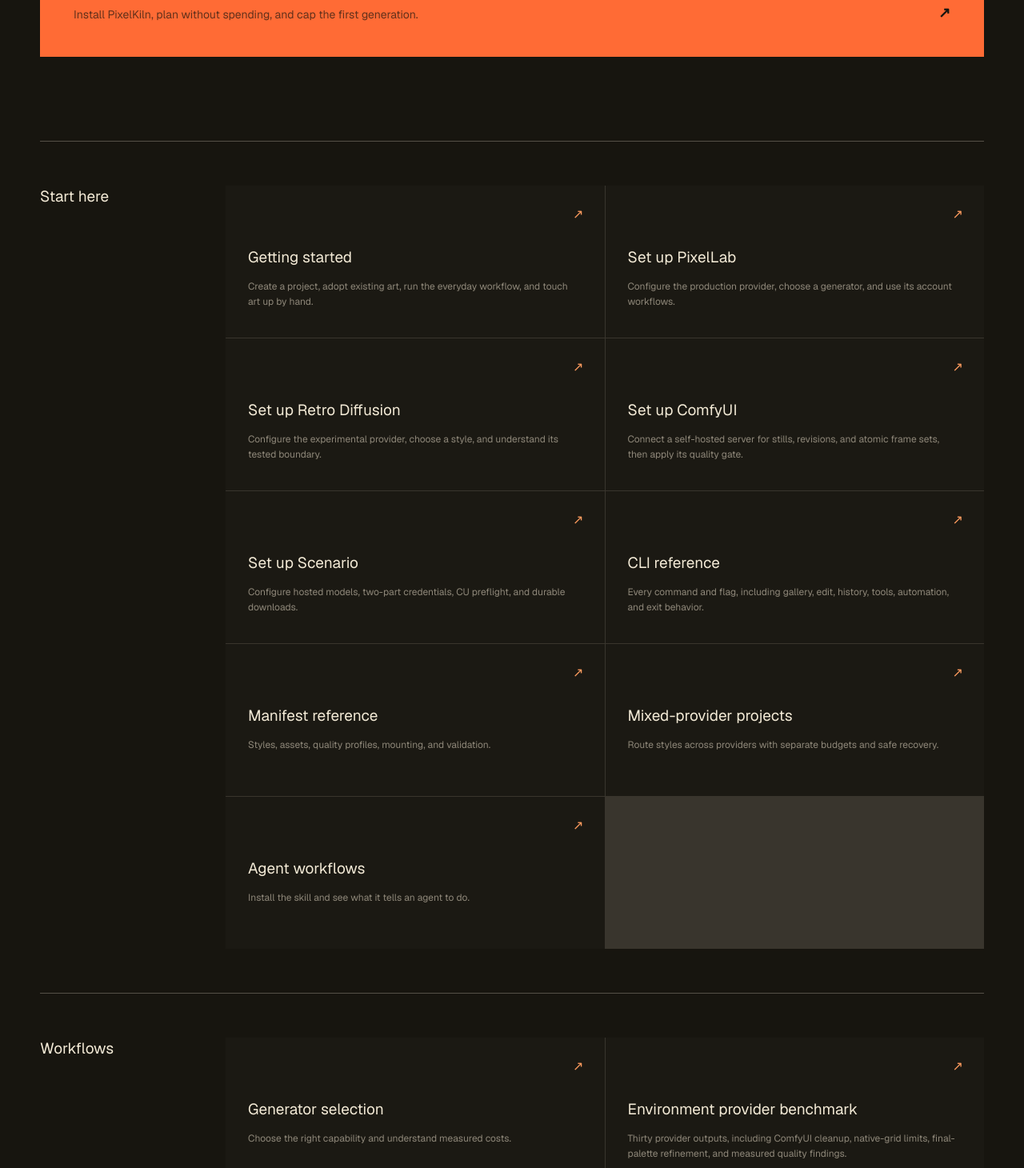
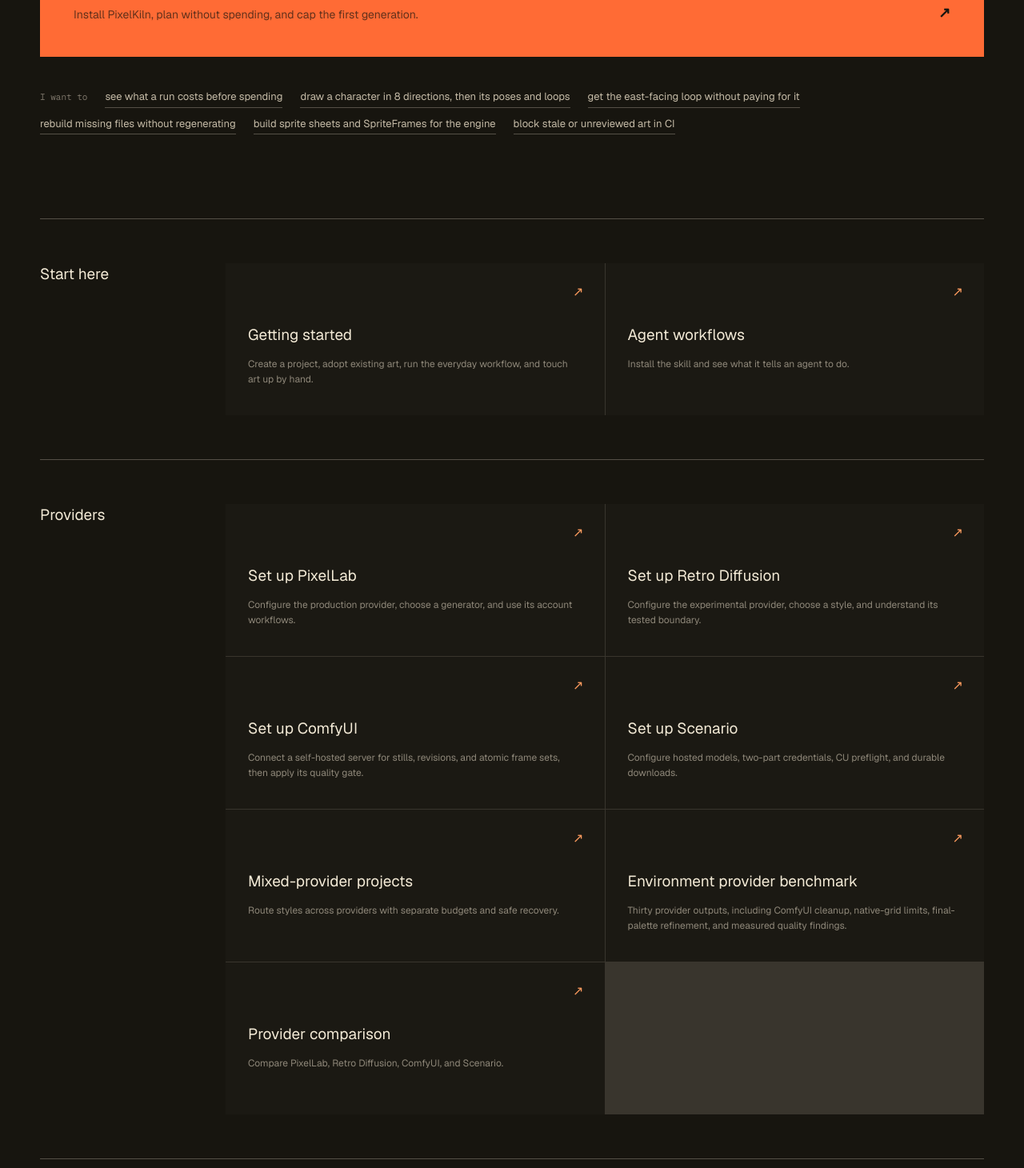
Before and after one commit to gfargo/pixelkiln, a Next.js app in the folder website/: page /docs in a window 1280 px wide. Shown: the part 710-2170 px from the top of the page at 80% size. Built offline with nearby package versions, Linux system fonts and the light colour scheme; no server answers.

Commit message:
docs: split the manifest reference and regroup the site (#150)

```diff
--- a/website/app/docs/page.tsx
+++ b/website/app/docs/page.tsx
@@ -50,6 +50,20 @@
           <strong aria-hidden="true">↗</strong>
         </TrackedLink>
 
+        <nav className="docs-quick" aria-label="Common tasks">
+          <span>I want to</span>
+          {[
+            ["docs_quick_plan", "/docs/getting-started#everyday-workflow", "see what a run costs before spending"],
+            ["docs_quick_character", "/docs/characters", "draw a character in 8 directions, then its poses and loops"],
+            ["docs_quick_mirror", "/docs/characters#mirrors", "get the east-facing loop without paying for it"],
+            ["docs_quick_restore", "/docs/recovery#restore-missing-output", "rebuild missing files without regenerating"],
+            ["docs_quick_pack", "/docs/artifacts#pack", "build sprite sheets and SpriteFrames for the engine"],
+            ["docs_quick_ci", "/docs/quality#plan-gate", "block stale or unreviewed art in CI"],
+          ].map(([id, href, label]) => (
+            <TrackedLink key={id} id={id} section="docs_index" href={href}>{label}</TrackedLink>
+          ))}
+        </nav>
+
         <div className="docs-groups">
           {docGroups.map((group) => (
             <section className="docs-group" key={group}>
--- a/website/app/globals.css
+++ b/website/app/globals.css
@@ -836,6 +836,17 @@
 .docs-index-hero { max-width: 760px; }
 .docs-index-hero h1 { margin: 0; font-size: clamp(54px, 7vw, 90px); line-height: 0.95; letter-spacing: -0.065em; }
 .docs-index-hero > p:last-child { max-width: 630px; margin: 30px 0 0; color: var(--cream-muted); font-size: 17px; line-height: 1.7; }
+.docs-quick {
+  display: flex;
+  flex-wrap: wrap;
+  align-items: baseline;
+  gap: 10px 22px;
+  margin-top: 40px;
+  font-size: 13px;
+}
+.docs-quick > span { color: #7a7367; font-family: var(--font-geist-mono), monospace; font-size: 11px; }
+.docs-quick a { color: var(--cream-muted); border-bottom: 1px solid var(--line-strong); padding-bottom: 3px; transition: color 160ms ease, border-color 160ms ease; }
+.docs-quick a:hover { color: var(--ember-light); border-color: var(--ember-light); }
 .docs-featured {
   min-height: 250px;
   display: grid;
--- a/website/app/lib/docs.ts
+++ b/website/app/lib/docs.ts
@@ -3,7 +3,7 @@
 import { readFile } from "node:fs/promises";
 import path from "node:path";
 
-export type DocGroup = "Start here" | "Workflows" | "Internals" | "Policies";
+export type DocGroup = "Start here" | "Providers" | "Guides" | "Reference" | "Policies";
 
 export type DocEntry = {
   slug: string;
@@ -26,49 +26,49 @@
     title: "Set up PixelLab",
     description: "Configure the production provider, choose a generator, and use its account workflows.",
     file: "docs/PIXELLAB.md",
-    group: "Start here",
+    group: "Providers",
   },
   {
     slug: "retro-diffusion",
     title: "Set up Retro Diffusion",
     description: "Configure the experimental provider, choose a style, and understand its tested boundary.",
     file: "docs/RETRO_DIFFUSION.md",
-    group: "Start here",
+    group: "Providers",
   },
   {
     slug: "comfyui",
     title: "Set up ComfyUI",
     description: "Connect a self-hosted server for stills, revisions, and atomic frame sets, then apply its quality gate.",
     file: "docs/COMFYUI.md",
-    group: "Start here",
+    group: "Providers",
   },
   {
     slug: "scenario",
     title: "Set up Scenario",
     description: "Configure hosted models, two-part credentials, CU preflight, and durable downloads.",
     file: "docs/SCENARIO.md",
-    group: "Start here",
+    group: "Providers",
   },
   {
     slug: "cli",
     title: "CLI reference",
     description: "Every command and flag, including gallery, edit, history, tools, automation, and exit behavior.",
     file: "docs/CLI.md",
-    group: "Start here",
+    group: "Reference",
   },
   {
     slug: "manifest",
     title: "Manifest reference",
     description: "Styles, assets, quality profiles, mounting, and validation.",
     file: "docs/MANIFEST.md",
-    group: "Start here",
+    group: "Reference",
   },
   {
     slug: "mixed-providers",
     title: "Mixed-provider projects",
     description: "Route styles across providers with separate budgets and safe recovery.",
     file: "docs/MIXED_PROVIDERS.md",
-    group: "Start here",
+    group: "Providers",
   },
   {
     slug: "agents",
@@ -78,88 +78,95 @@
     group: "Start here",
   },
   {
+    slug: "characters",
+    title: "Characters",
+    description: "A base in 4 or 8 directions from a prompt or your own sprite, states, loops, mirrors, and what each PixelLab engine costs.",
+    file: "docs/CHARACTERS.md",
+    group: "Guides",
+  },
+  {
     slug: "generators",
     title: "Generator selection",
     description: "Choose the right capability and understand measured costs.",
     file: "docs/GENERATORS.md",
-    group: "Workflows",
+    group: "Guides",
   },
   {
     slug: "provider-benchmark",
     title: "Environment provider benchmark",
     description: "Thirty provider outputs, including ComfyUI cleanup, native-grid limits, final-palette refinement, and measured quality findings.",
     file: "docs/PROVIDER_BENCHMARK.md",
-    group: "Workflows",
+    group: "Providers",
   },
   {
     slug: "recipes",
     title: "Versioned recipes",
     description: "Install and verify pinned workflows, model hashes, and quality contracts.",
     file: "docs/RECIPES.md",
-    group: "Workflows",
+    group: "Guides",
   },
   {
     slug: "revisions",
     title: "Controlled asset revisions",
     description: "Revise current art with hashed parents, masks, approval gates, and side-by-side review.",
     file: "docs/REVISIONS.md",
-    group: "Workflows",
+    group: "Guides",
   },
   {
     slug: "artifacts",
     title: "Derived artifacts",
     description: "Refine, pack, mount, export, hand-edit companions, approval provenance, and recovery.",
     file: "docs/ARTIFACTS.md",
-    group: "Workflows",
+    group: "Guides",
   },
   {
     slug: "recovery",
     title: "Recovery and account safety",
     description: "Restore, generation history, cache, adopt, salvage, claims, and confirmed purge.",
     file: "docs/RECOVERY.md",
-    group: "Workflows",
+    group: "Guides",
   },
   {
     slug: "quality",
     title: "Quality gates",
     description: "Manifest quality profiles, image baselines, human review, and CI contracts.",
     file: "docs/QUALITY.md",
-    group: "Workflows",
+    group: "Guides",
   },
   {
     slug: "architecture",
     title: "Architecture",
     description: "The state machine, provider boundary, output identity, hand edits, the pinned editor, and durable writes.",
     file: "docs/ARCHITECTURE.md",
-    group: "Internals",
+    group: "Reference",
   },
   {
     slug: "library",
     title: "Library API",
     description: "Public TypeScript contracts for composing PixelKiln workflows.",
     file: "docs/LIBRARY.md",
-    group: "Internals",
+    group: "Reference",
   },
   {
     slug: "tiles",
     title: "Tiles and engine exports",
     description: "Structural roles, generic output, Tiled Wang sets, and Godot terrains.",
     file: "docs/TILES.md",
-    group: "Internals",
+    group: "Guides",
   },
   {
     slug: "endpoints",
     title: "Measured endpoints",
     description: "Live-account PixelLab costs, payloads, limits, and open questions.",
     file: "docs/ENDPOINTS.md",
-    group: "Internals",
+    group: "Reference",
   },
   {
     slug: "provider-notes",
     title: "Provider comparison",
     description: "Compare PixelLab, Retro Diffusion, ComfyUI, and Scenario.",
     file: "PROVIDERS.md",
-    group: "Workflows",
+    group: "Providers",
   },
   {
     slug: "contributing",
@@ -184,7 +191,7 @@
   },
 ];
 
-export const docGroups: DocGroup[] = ["Start here", "Workflows", "Internals", "Policies"];
+export const docGroups: DocGroup[] = ["Start here", "Providers", "Guides", "Reference", "Policies"];
 
 export function getDoc(slug: string) {
   return docs.find((doc) => doc.slug === slug);
--- a/website/app/page.tsx
+++ b/website/app/page.tsx
@@ -368,10 +368,10 @@
                   <li><span>✓</span> Concept images and style anchors on pro, style images with chosen traits on pro-flash.</li>
                 </ul>
                 <div className="review-links">
-                  <TrackedLink className="text-link" id="cast_manifest_docs" section="characters" href="/docs/manifest#characters">
+                  <TrackedLink className="text-link" id="cast_manifest_docs" section="characters" href="/docs/characters">
                     Read the character reference
                   </TrackedLink>
-                  <TrackedLink className="text-link" id="cast_mirror_docs" section="characters" href="/docs/manifest#mirrors">
+                  <TrackedLink className="text-link" id="cast_mirror_docs" section="characters" href="/docs/characters#mirrors">
                     How mirrors work
                   </TrackedLink>
                 </div>
```
Also changed, not shown: 9 other files (tests, documents, lock files or other folders).
